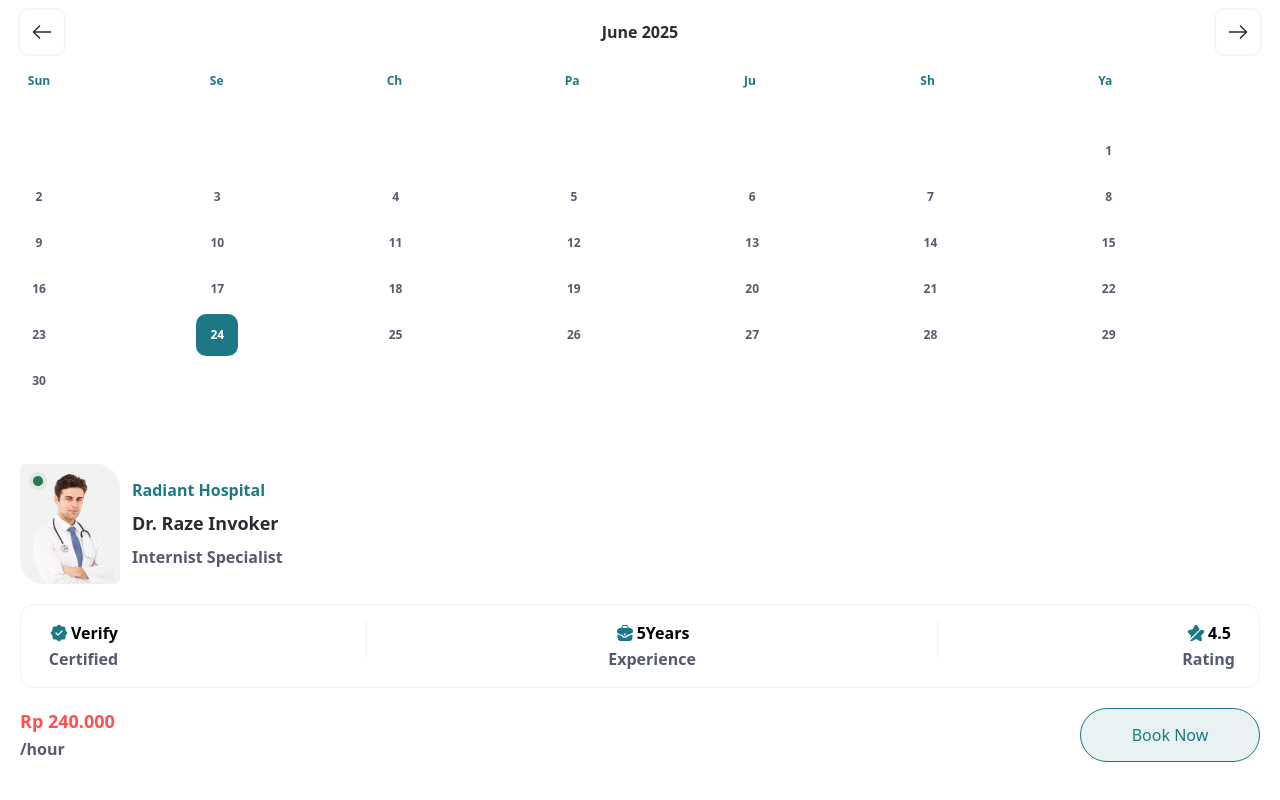
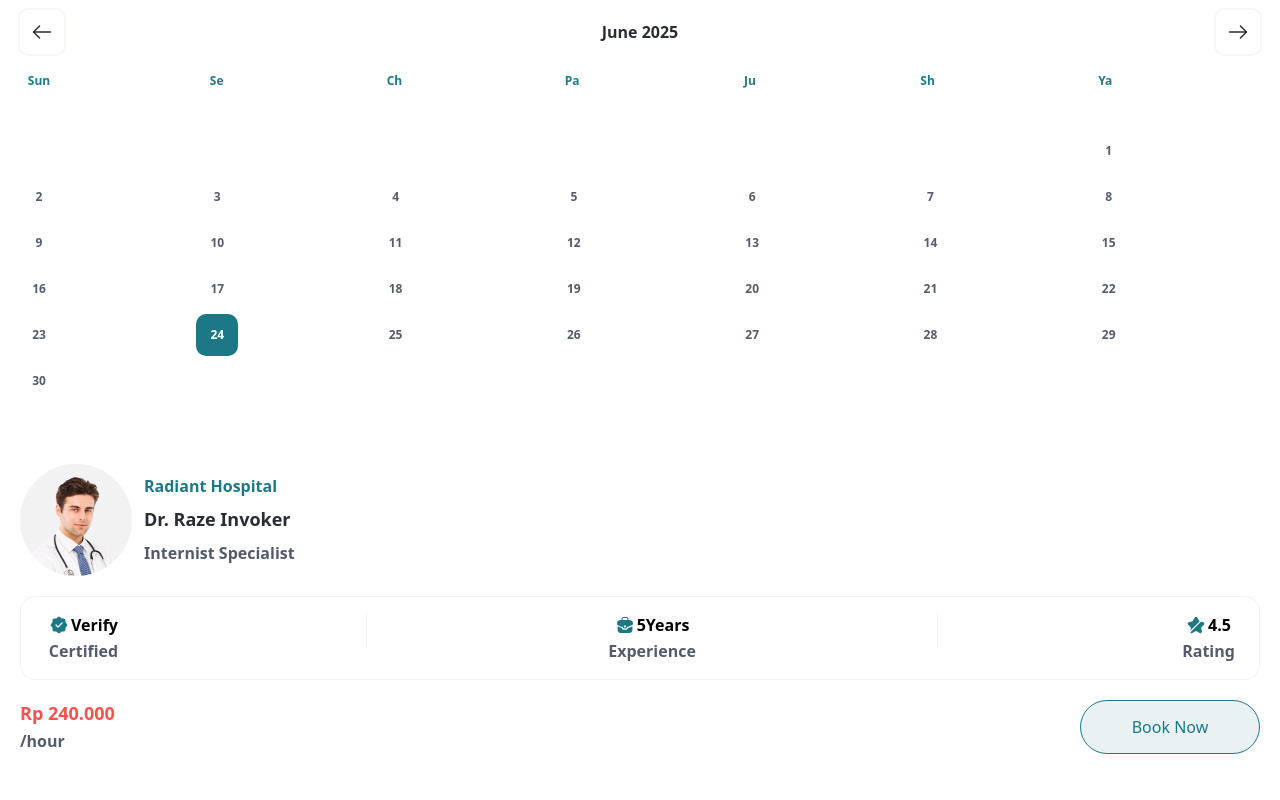
Before and after one commit to IsmoilQaxramonov/clinic-app, a React (Vite) app: page / in a window 1280 px wide. Shown: the part 1166-1966 px from the top of the page. Built offline with nearby package versions, Linux system fonts and the light colour scheme.

Commit message:
corrected image header

```diff
--- a/src/components/header.tsx
+++ b/src/components/header.tsx
@@ -1,5 +1,6 @@
 import { Imgheader5, Imgheader6, Imgheader7 } from "../assets/svg";
 import bgdekor from "../assets/img/Vector.png";
+import HeaderMen from "../assets/img/header-men.png"
 export function Header() {
   return (
     <>
@@ -24,7 +25,7 @@ export function Header() {
             <img src={bgdekor} className="w-[130px] mt-[20px]" alt="" />
             <img
               className="absolute w-[150px] bottom-[0px] right-[0px]"
-              src="public\076A9939.png"
+              src={HeaderMen}
               alt=""
             />
           </div>
--- a/src/components/radiant-hospital.tsx
+++ b/src/components/radiant-hospital.tsx
@@ -1,13 +1,14 @@
 import verify from "../assets/img/verify.svg";
 import stars from "../assets/img/star.svg";
 import briefcase from "../assets/img/briefcase.svg";
+import MenDetail from "../assets/img/details-men.png"
 
 function RadiantHospital() {
   return (
     <>
       <div className="px-[20px] py-[12px] mt-[32px]">
         <div className=" flex gap-[12px] items-center mb-[20px]">
-          <img src="public\Mask group.png" alt="" />
+          <img src={MenDetail} alt="" />
           <div className="flex flex-col gap-[8px]">
             <h4 className="h4-rading-hospital">Radiant Hospital</h4>
             <h5 className="h5-rading-hospital">Dr. Raze Invoker</h5>
```
Also changed, not shown: 1 other file (tests, documents, lock files or other folders).
